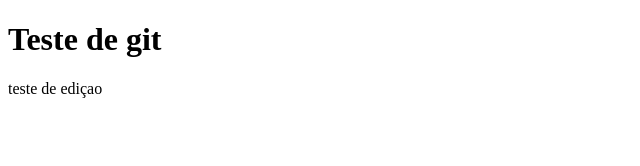
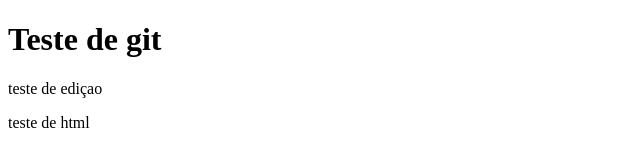
Before and after one commit to FranciscoEvaldt/Estudo-de-Branches, a plain HTML site: page trabalho/index.html in a window 1280 px wide. Shown: the full height of the page, 0-640 px from the left. Drawn offline with Linux system fonts and the light colour scheme.

Commit message:
alteraçao

```diff
--- a/trabalho/index.html
+++ b/trabalho/index.html
@@ -10,5 +10,6 @@
 <body>
     <h1>Teste de git</h1>
     teste de ediçao
+    <p>teste de html</p>
 </body>
 </html>
```
Also changed, not shown: 1 other file.
